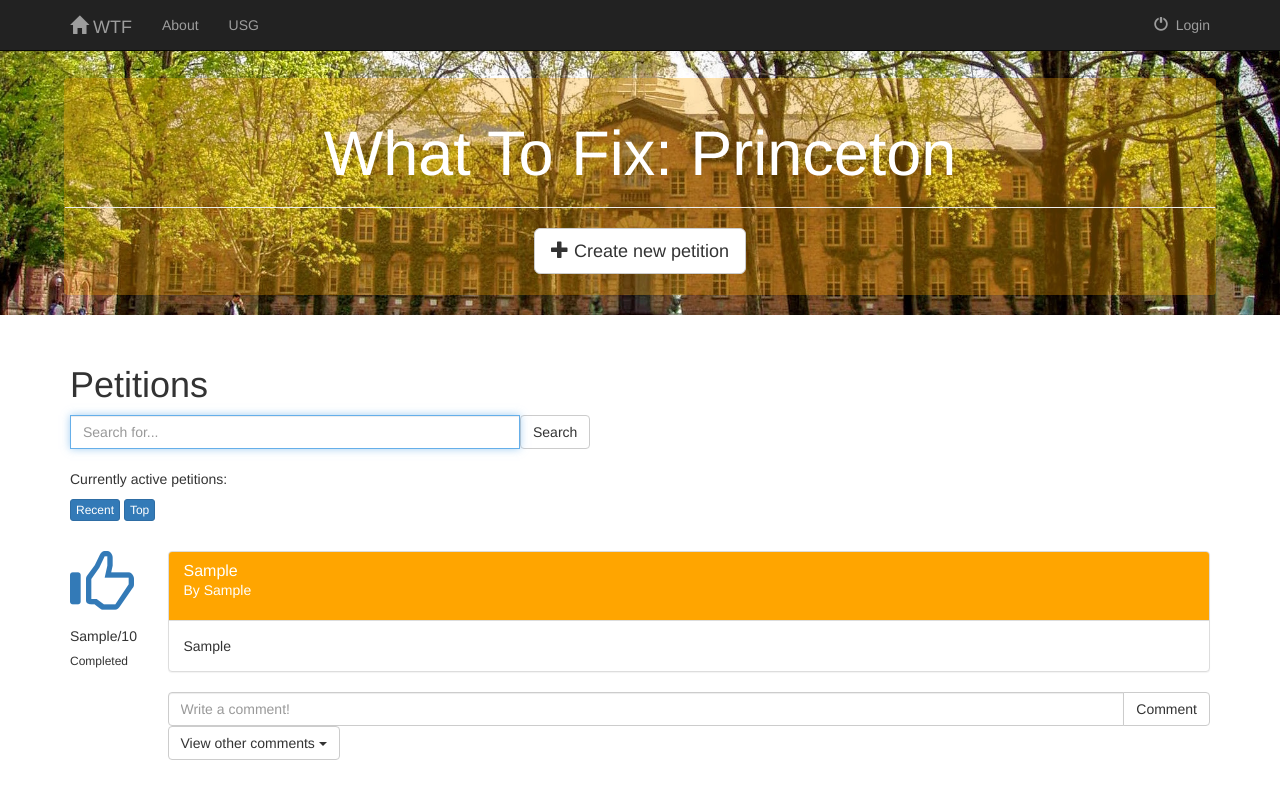
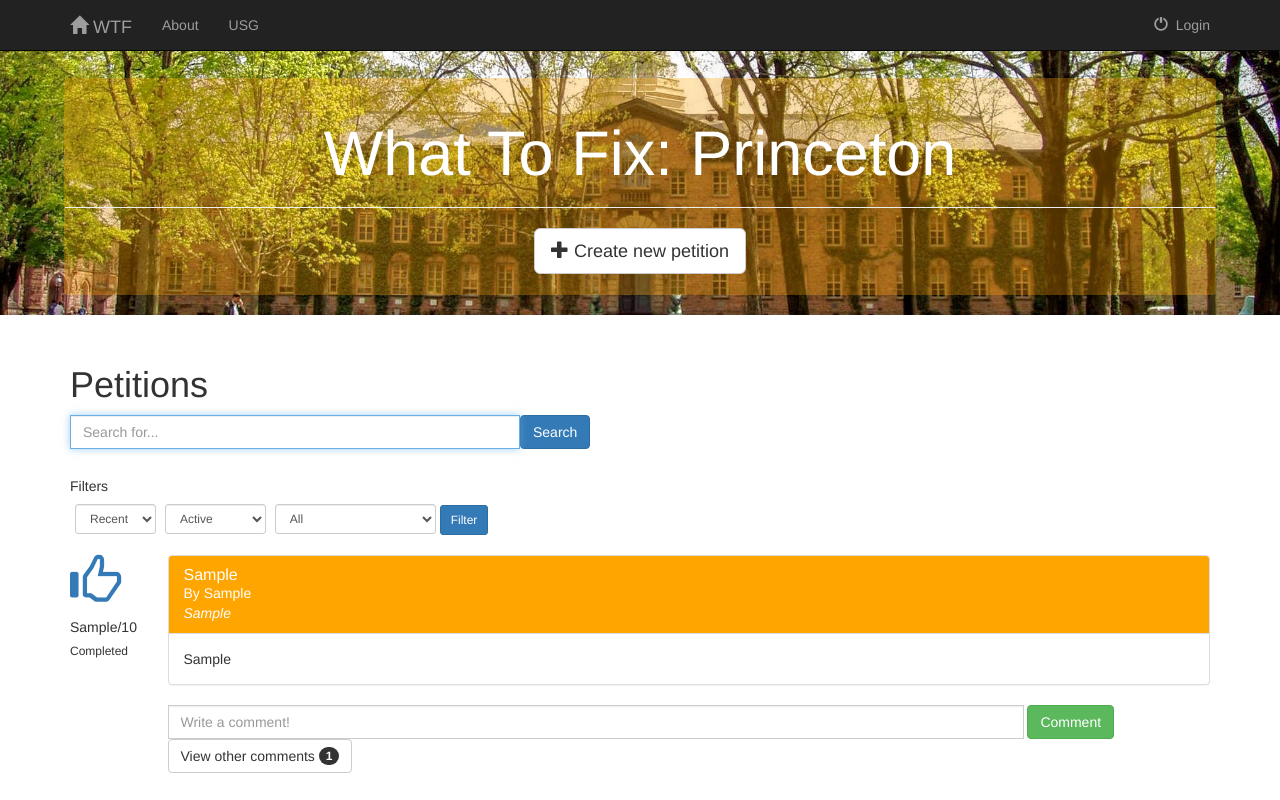
Before and after one commit to dwchung4/WTFPrinceton, a Django app: template home/templates/home/index_visitor.html in a window 1280 px wide. Run offline with Django 3.2, Linux system fonts and the light colour scheme; the template is opened without the code that fills it: most values are stand-ins (such as "Sample title", 1, 10 or a date in 2020); some libraries are stand-ins or nearby versions.

Commit message:
visitor and index look same

```diff
--- a/home/templates/home/index.html
+++ b/home/templates/home/index.html
@@ -106,8 +106,6 @@
     </div>
   </div>
 </div>
-
-</br>
 
 <!-- display petitions -->
 {% for petition in petitions %}
--- a/home/templates/home/index_visitor.html
+++ b/home/templates/home/index_visitor.html
@@ -56,7 +56,7 @@
           <div class="form-group">
               <input type="text" class="form-control" name="q" value="{{ request.GET.q }}" placeholder="Search for..." size="50" autofocus>
           </div>
-          <button type="submit" class="btn btn-default pull-right">Search</button>
+          <button type="submit" class="btn btn-primary pull-right">Search</button>
         </form>
       </div>
     </div>
@@ -65,22 +65,43 @@
 
 </br>
 
-<!-- sort -->
+<!-- sort thru petitions -->
 <div class="container">
   <div class="row">
     <div class="col-lg-12 col-md-12 col-sm-12 col-xs-12">
-      <p>Currently active petitions:</p>
-      <p>
-        <a href='{% url 'home:index' "" %}' class='btn btn-xs btn-primary' role='button'>
-          Recent
-        </a>
-        <a href='{% url 'home:index' "top" %}' class='btn btn-xs btn-primary' role='button'>
-          Top
-        </a>
-      </p>
+      <h5>Filters</h5>
+        <select class="form-control input-sm" style='margin-left: 5px; width:auto; display:inline-block;'>
+          <option value="Recent">Recent</option>
+          <option value="Top">Top</option>
+        </select>
+
+        <select class="form-control input-sm" style='margin-left: 5px; width:auto; display:inline-block;'>
+          <option value="Active">Active</option>
+          <option value="Expired">Expired</option>
+          <option value="Pending">Pending</option>
+          <option value="Completed">Completed</option>
+        </select>
+
+        <select class="form-control input-sm" style='margin-left: 5px; width:auto; display:inline-block;'>
+          <option value="All">All</option>
+          <option value="Academics">Academics</option>
+          <option value="Athletics">Athletics & Recreation</option>
+          <option value="Community Issues">Community Issues</option>
+          <option value="Dining">Dining</option>
+          <option value="Housing & Facilities">Housing & Facilities</option>
+          <option value="Student Activities">Student Activities</option>
+          <option value="Student Services">Student Services</option>
+          <option value="Other">Other</option>
+        </select>
+
+        <button type='button' href='{% url 'home:index' "" %}' class='btn btn-sm btn-primary' role='button'>
+          Filter
+        </button>
+
     </div>
   </div>
 </div>
+
 
 </br>
 
@@ -91,7 +112,7 @@
   <div class='row'>
     <!-- votes and expiration-->
     <div class='col-lg-1 col-md-1 col-sm-1 col-xs-2'>
-      <a href='{% url 'home:login' "" %}'><span class='glyphicon glyphicon-thumbs-up' style='font-size:300%;font-size: 5vw' aria-hidden='true'></span></a>
+      <a href='{% url 'home:login' "" %}'><span class='glyphicon glyphicon-thumbs-up' style='font-size:300%;font-size: 4vw' aria-hidden='true'></span></a>
       <h5>{{ petition.6 }}/10</h5>
 
       {% if petition.7 == "Pending" %}
@@ -127,10 +148,9 @@
       ">
         <div class="panel-heading panel-heading-custom">
           <h1 class="panel-title">{{ petition.2 }}</h1>
-          <p>
-            By <a href='{% url 'home:login' petition.1 %}' style='color:inherit;'>{{ petition.1 }}</a>
-          </p>
-        </div>
+          By <a href='{% url 'home:my_petitions' petition.1 %}' style='color:inherit;'>{{ petition.1 }}</a> </br>
+          <i>{{petition.4}}</i>
+          </div>
         <div class="panel-body">
             {{ petition.3 }}
         </div>
@@ -138,36 +158,49 @@
     </div>
   </div>
 
-  <!-- comments -->
+  <!-- write comments -->
   <div class='row'>
     <div class='col-lg-offset-1 col-lg-11 col-md-offset-1 col-md-11 col-sm-offset-1 col-sm-11 col-xs-offset-2 col-xs-10'>
       <div class="input-group">
-        <input type="text" class="form-control" placeholder="Write a comment!">
-        <span class="input-group-btn">
-        <button class="btn btn-default" type="button">Comment</button>
+        <form class="form-inline" method="get" action="{% url 'home:login' "" %}">
+          {% csrf_token %}
+          <div class ="form-group">
+              <input type="text" class="form-control" name="r" value="{{ request.GET.r }}" placeholder="Write a comment!" size="100">
+          </div>
+          <button type="submit" class="btn btn-success">Comment</button>
+        </form>
       </span>
      </div>
     </div>
   </div>
 
+  <!-- show comments -->
   <div class='row'>
     <div class='col-lg-offset-1 col-lg-1 col-md-offset-1 col-md-1 col-sm-offset-1 col-sm-1 col-xs-offset-2 col-xs-1'>
-    <button href='#comments' type="button" class="btn btn-default" data-toggle='collapse'>View other comments <span class='caret'></span></button>
+      <!-- no comments to show-->
+      {% if petition.8|length == 0 %}
+      <button href='#com{{petition.0}}' type="button" class="btn btn-default disabled" data-toggle='collapse'>View other comments
+        </span><span class="badge">{{petition.8|length}}</span>
+      </button>
+
+      <!-- otherwise-->
+      {% else %}
+      <button href='#com{{petition.0}}' type="button" class="btn btn-default" data-toggle='collapse'>View other comments
+        </span><span class="badge">{{petition.8|length}}</span>
+      </button>
+      {%endif%}
     </div>
   </div>
-  <div class='row'>
-    <div class='col-lg-offset-1 col-lg-11 col-md-offset-1 col-md-11 col-sm-offset-1 col-sm-11 col-xs-offset-2 col-xs-10 collapse' id='comments'>
-    <ul class="list-group">
-    <li class="list-group-item">Cras justo odio</li>
-    <li class="list-group-item">Dapibus ac facilisis in</li>
-    <li class="list-group-item">Morbi leo risus</li>
-    </ul>
-    </div>
-  </div>
+  <!-- list of comments-->
+  <ul class="list-group col-lg-offset-1 col-lg-11 col-md-offset-1 col-md-11 col-sm-offset-1 col-sm-11 col-xs-offset-2 col-xs-10 collapse" id=com{{petition.0}}>
+  {% for comment in petition.8  %}
+      <li class="list-group-item">
+          {{comment}}
+      </li>
+  {% endfor %}
+  </ul>
+  </br>
 </div>
-
-</br>
-
 {% endfor %}
 
 </body>
```
